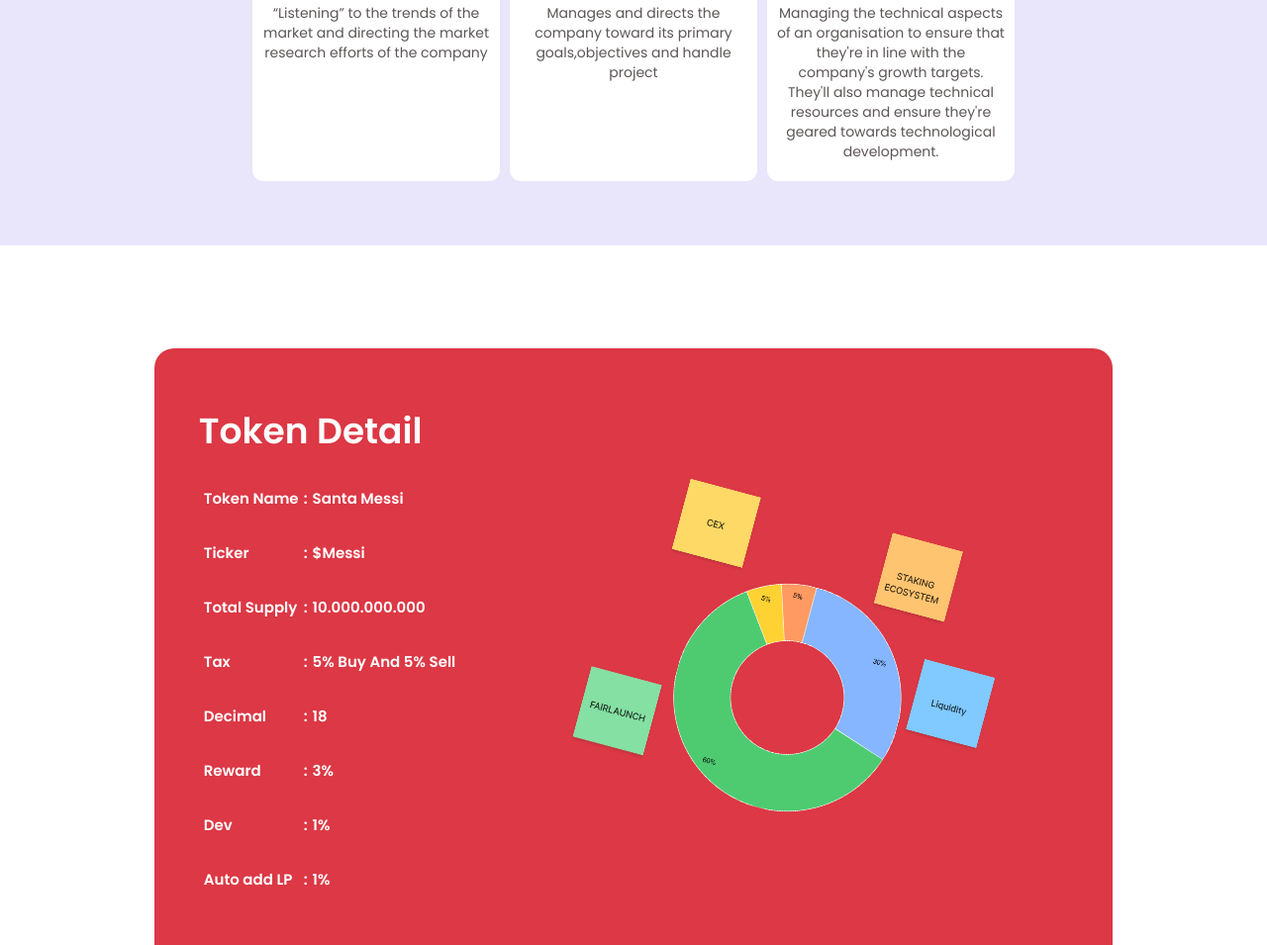
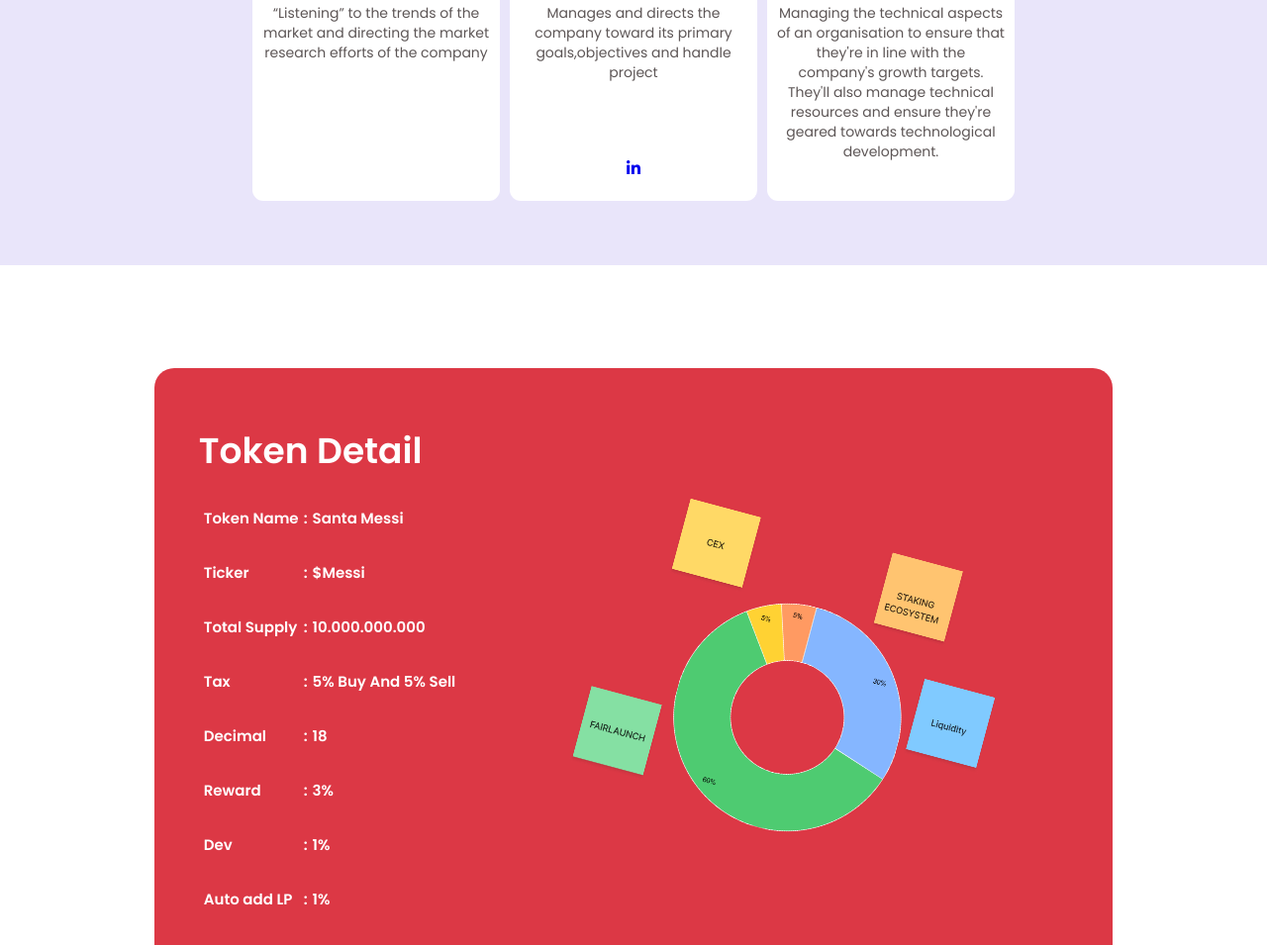
Before and after one commit to bayupratama15/santa-landing-page, a plain HTML site: page index.html in a window 1280 px wide. Shown: the part 3532-4487 px from the top of the page at 99% size. Drawn offline with nearby package versions, Linux system fonts and the light colour scheme.

Commit message:
updated linkedin

```diff
--- a/index.html
+++ b/index.html
@@ -23,9 +23,9 @@
     <title>SantaMessi-Crypto</title>
 </head>
 
-<body oncontextmenu="return false">
+<!-- <body oncontextmenu="return false"> -->
 
-    <!-- <body> -->
+<body>
 
     <!--==================== HEADER ====================-->
     <header class="header" id="header">
@@ -411,6 +411,16 @@
                     <h3>Jo Alvarez</h3>
                     <span>CEO/DEV</span>
                     <p>Manages and directs the company toward its primary goals,objectives and handle project</p>
+                    <br>
+                    <br>
+                    <br>
+
+                    <div class="linkedin item">
+                        <div>
+                            <a target="_blank" href="https://www.linkedin.com/in/jonathan-alvarez-b2851a25b">
+                                <i class="fab fa-linkedin-in"></i></a>
+                        </div>
+                    </div>
                 </div>
                 <div class="team_member">
                     <div class="member_img">
```
